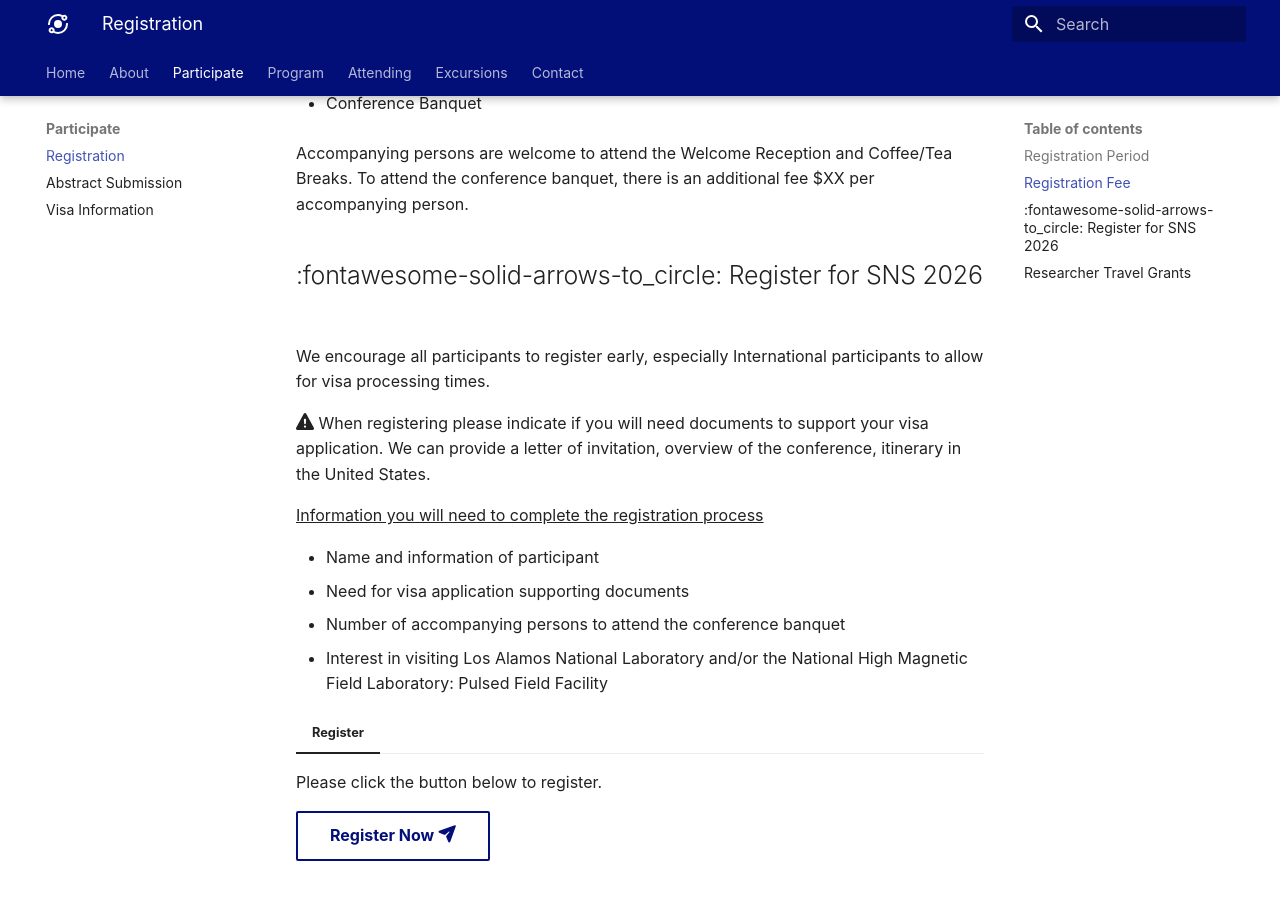
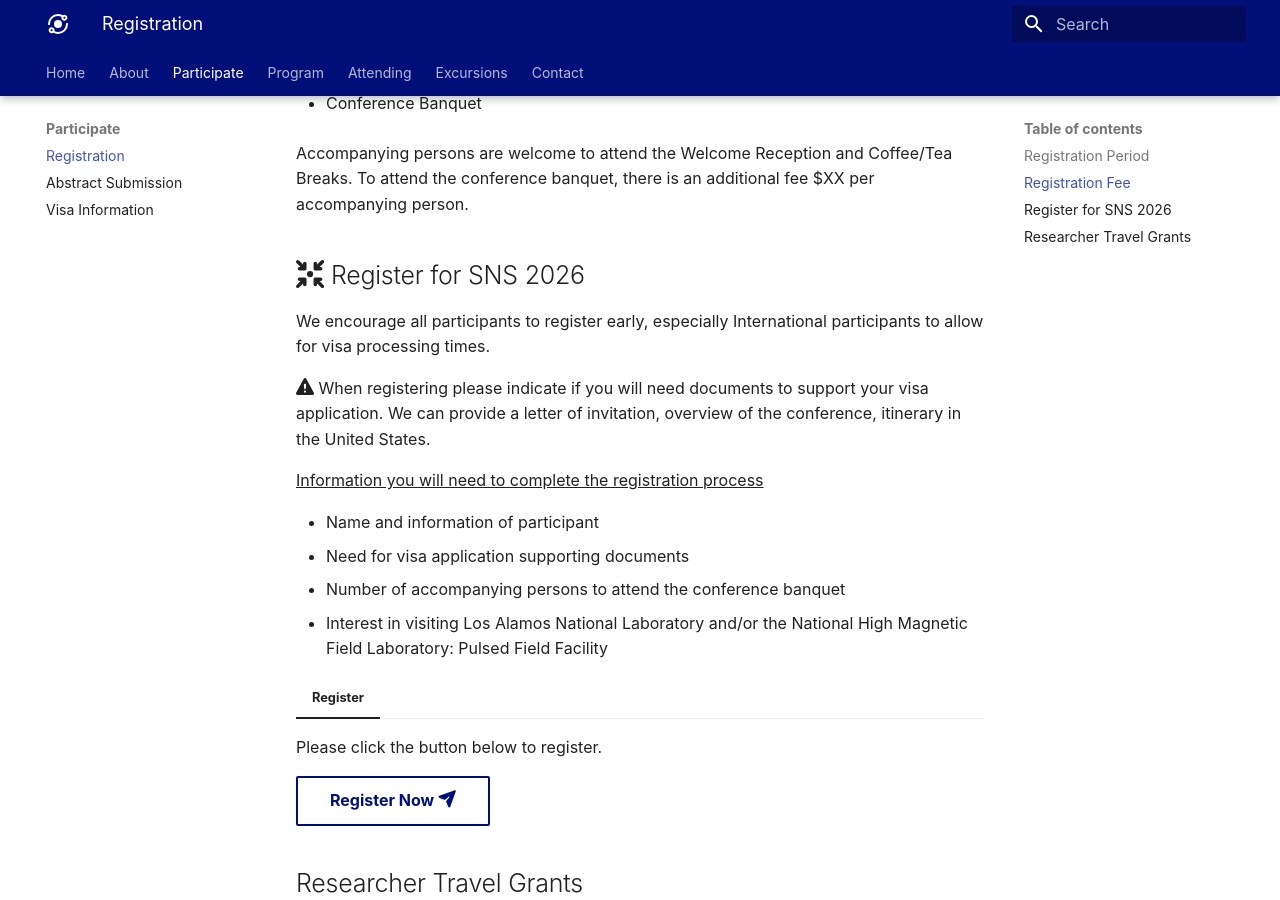
Before and after one commit to SNS2026/SNS2026.github.io, an MkDocs documentation site: the page built from docs/register.md, in a window 1280 px wide and 900 px high, scrolled down 716 px. Built offline with MkDocs 1.6.1 and Material for MkDocs 9.7.7, drawn with Linux system fonts in a browser that asks for light colours; some web fonts are replaced.

Commit message:
Update register.md

```diff
--- a/docs/register.md
+++ b/docs/register.md
@@ -28,7 +28,7 @@ The registration fee includes:
 
 Accompanying persons are welcome to attend the Welcome Reception and Coffee/Tea Breaks. To attend the conference banquet, there is an additional fee $XX per accompanying person.
 
-## :fontawesome-solid-arrows-to_circle: Register for SNS 2026
+## :fontawesome-solid-arrows-to-circle: Register for SNS 2026
 
 We encourage all participants to register early, especially International participants to allow for visa processing times.
 
```
